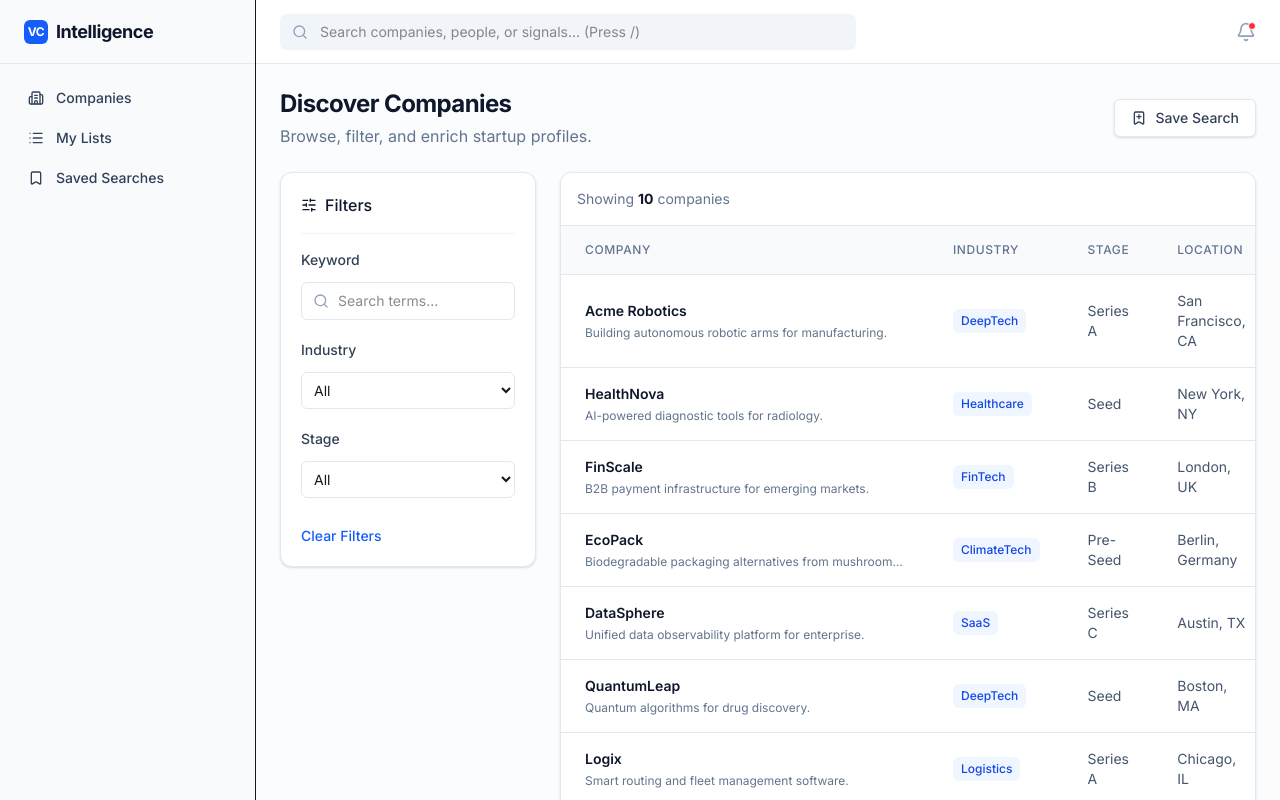
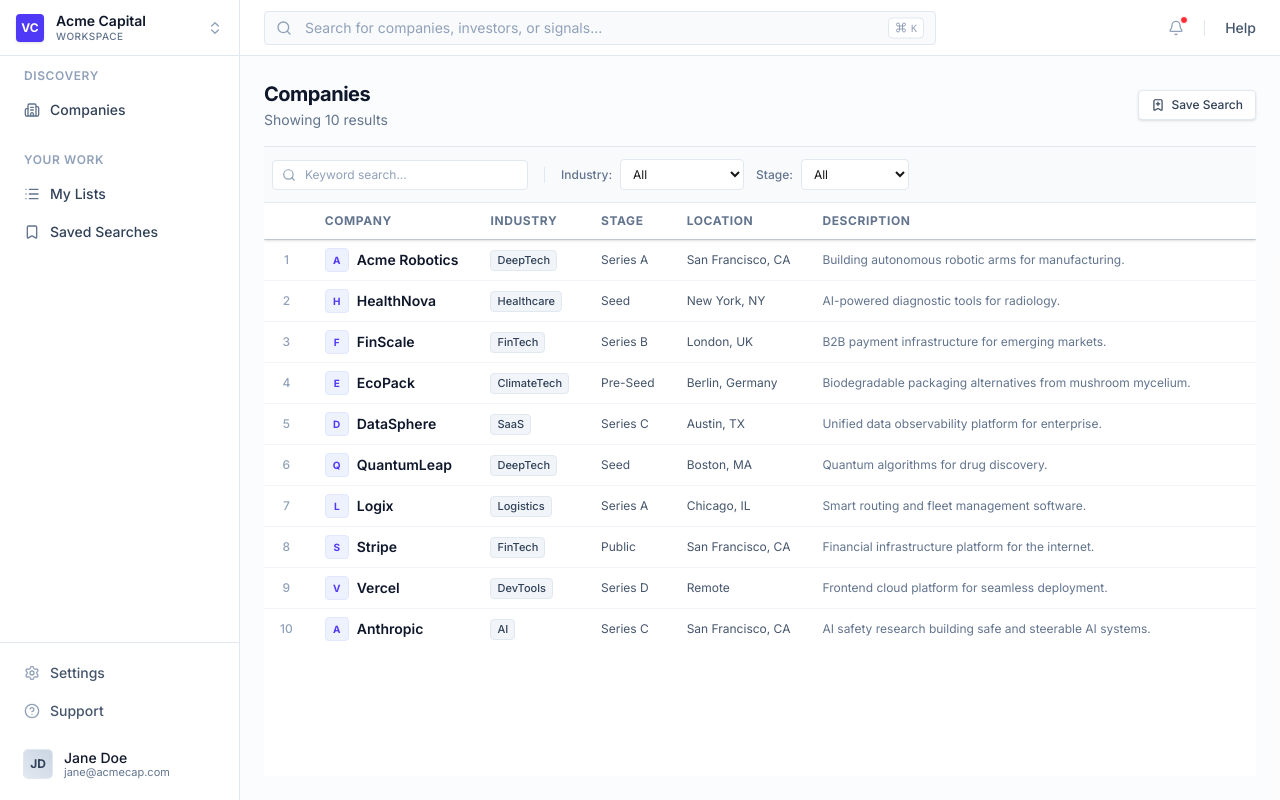
Before and after one commit to pjha26/vc-intelligence, a Next.js app: page /companies in a window 1280 px wide. Shown: the top 800 px of the page. Built offline with nearby package versions, Linux system fonts and the light colour scheme.

Commit message:
introduce Companies listing page with search, filters, and core application layout components.

```diff
--- a/src/app/companies/page.tsx
+++ b/src/app/companies/page.tsx
@@ -54,139 +54,127 @@
     };
 
     return (
-        <div className="max-w-7xl mx-auto space-y-6">
-            <div className="flex items-center justify-between">
+        <div className="h-full flex flex-col">
+            <div className="flex items-center justify-between pb-4 border-b border-slate-200 shrink-0">
                 <div>
-                    <h1 className="text-2xl font-bold text-slate-900 tracking-tight">Discover Companies</h1>
-                    <p className="text-slate-500 mt-1">Browse, filter, and enrich startup profiles.</p>
+                    <h1 className="text-xl font-bold text-slate-900 tracking-tight">Companies</h1>
+                    <p className="text-sm text-slate-500 mt-0.5">Showing {filteredCompanies.length} result{filteredCompanies.length === 1 ? '' : 's'}</p>
                 </div>
-                <div className="flex gap-3">
+                <div className="flex gap-2">
                     <button
                         onClick={handleSaveSearch}
-                        className="flex items-center space-x-2 px-4 py-2 bg-white border border-slate-200 text-slate-700 rounded-md shadow-sm font-medium hover:bg-slate-50 transition-colors text-sm"
+                        className="flex items-center space-x-1.5 px-3 py-1.5 bg-white border border-slate-200 text-slate-700 rounded shadow-sm font-medium hover:bg-slate-50 transition-colors text-xs"
                     >
-                        <BookmarkPlus className="w-4 h-4" />
+                        <BookmarkPlus className="w-3.5 h-3.5" />
                         <span>Save Search</span>
                     </button>
                 </div>
             </div>
 
-            <div className="flex gap-6">
-                {/* Filters Sidebar */}
-                <div className="w-64 shrink-0 space-y-6">
-                    <div className="bg-white p-5 rounded-xl border border-slate-200 shadow-sm">
-                        <div className="flex items-center space-x-2 font-medium text-slate-900 mb-4 pb-4 border-b border-slate-100">
-                            <SlidersHorizontal className="w-4 h-4" />
-                            <span>Filters</span>
-                        </div>
-
-                        <div className="space-y-5 flex flex-col">
-                            <div className="space-y-3 flex flex-col items-start w-full">
-                                <label className="text-sm font-medium text-slate-700">Keyword</label>
-                                <div className="relative w-full">
-                                    <Search className="w-4 h-4 absolute left-3 top-1/2 -translate-y-1/2 text-slate-400" />
+            {/* Top Filters Bar */}
+            <div className="flex items-center gap-3 py-3 border-b border-slate-200 bg-slate-50/50 shrink-0 px-2">
+                <div className="relative w-64">
+                    <Search className="w-3.5 h-3.5 absolute left-2.5 top-1/2 -translate-y-1/2 text-slate-400" />
                     <input
                         type="text"
-                                        placeholder="Search terms..."
-                                        className="w-full pl-9 pr-3 py-2 border border-slate-200 rounded-md text-sm focus:border-blue-500 focus:ring-1 focus:ring-blue-500 outline-none transition-all"
+                        placeholder="Keyword search..."
+                        className="w-full pl-8 pr-3 py-1.5 bg-white border border-slate-200 rounded text-xs focus:border-indigo-500 outline-none transition-all placeholder:text-slate-400"
                         value={search}
                         onChange={(e) => setSearch(e.target.value)}
                     />
                 </div>
-                            </div>
-
-                            <div className="space-y-3 flex flex-col items-start w-full">
-                                <label className="text-sm font-medium text-slate-700">Industry</label>
+                <div className="h-4 w-px bg-slate-200 mx-1"></div>
+                <div className="flex items-center gap-2">
+                    <span className="text-xs font-medium text-slate-500">Industry:</span>
                     <select
-                                    className="w-full p-2 border border-slate-200 rounded-md text-sm focus:border-blue-500 outline-none"
+                        className="py-1.5 pl-2 pr-6 bg-white border border-slate-200 rounded text-xs focus:border-indigo-500 outline-none cursor-pointer"
                         value={industryFilter}
                         onChange={(e) => setIndustryFilter(e.target.value)}
                     >
                         {industries.map(i => <option key={i} value={i}>{i}</option>)}
                     </select>
                 </div>
-
-                            <div className="space-y-3 flex flex-col items-start w-full">
-                                <label className="text-sm font-medium text-slate-700">Stage</label>
+                <div className="flex items-center gap-2">
+                    <span className="text-xs font-medium text-slate-500">Stage:</span>
                     <select
-                                    className="w-full p-2 border border-slate-200 rounded-md text-sm focus:border-blue-500 outline-none"
+                        className="py-1.5 pl-2 pr-6 bg-white border border-slate-200 rounded text-xs focus:border-indigo-500 outline-none cursor-pointer"
                         value={stageFilter}
                         onChange={(e) => setStageFilter(e.target.value)}
                     >
                         {stages.map(s => <option key={s} value={s}>{s}</option>)}
                     </select>
                 </div>
-
+                {(search || industryFilter !== "All" || stageFilter !== "All") && (
                     <button
                         onClick={() => {
                             setSearch("");
                             setStageFilter("All");
                             setIndustryFilter("All");
                         }}
-                                className="text-sm text-blue-600 font-medium hover:text-blue-700 w-full text-left pt-2"
+                        className="text-xs text-indigo-600 font-medium hover:text-indigo-700 ml-auto px-2"
                     >
                         Clear Filters
                     </button>
-                        </div>
-                    </div>
+                )}
             </div>
 
-                {/* Results Table */}
-                <div className="flex-1 bg-white rounded-xl border border-slate-200 shadow-sm overflow-hidden flex flex-col">
-                    <div className="p-4 border-b border-slate-200 flex items-center justify-between bg-white text-sm">
-                        <span className="text-slate-500">Showing <strong className="text-slate-900">{filteredCompanies.length}</strong> companies</span>
-                    </div>
-
-                    <div className="overflow-x-auto flex-1">
-                        <table className="w-full text-left border-collapse">
-                            <thead>
-                                <tr className="bg-slate-50 text-slate-500 text-xs uppercase tracking-wider">
-                                    <th className="px-6 py-4 font-medium border-b border-slate-200">Company</th>
-                                    <th className="px-6 py-4 font-medium border-b border-slate-200">Industry</th>
-                                    <th className="px-6 py-4 font-medium border-b border-slate-200">Stage</th>
-                                    <th className="px-6 py-4 font-medium border-b border-slate-200">Location</th>
-                                    <th className="px-6 py-4 font-medium border-b border-slate-200">Action</th>
+            {/* Dense Data Grid */}
+            <div className="flex-1 overflow-auto bg-white">
+                <table className="w-full text-left border-collapse whitespace-nowrap">
+                    <thead className="sticky top-0 z-10 bg-white border-b border-slate-200 shadow-sm">
+                        <tr className="text-xs font-semibold text-slate-500 uppercase tracking-wider">
+                            <th className="px-4 py-2.5 w-6"></th>
+                            <th className="px-4 py-2.5">Company</th>
+                            <th className="px-4 py-2.5">Industry</th>
+                            <th className="px-4 py-2.5">Stage</th>
+                            <th className="px-4 py-2.5">Location</th>
+                            <th className="px-4 py-2.5 flex-1 w-full">Description</th>
                         </tr>
                     </thead>
-                            <tbody className="divide-y divide-slate-200 text-sm">
-                                {filteredCompanies.map((company) => (
-                                    <tr key={company.id} className="hover:bg-slate-50 transition-colors group">
-                                        <td className="px-6 py-4">
-                                            <div className="flex flex-col">
-                                                <Link href={`/companies/${company.id}`} className="font-semibold text-slate-900 hover:text-blue-600 transition-colors flex items-center">
+                    <tbody className="divide-y divide-slate-100 text-sm">
+                        {filteredCompanies.map((company, idx) => (
+                            <tr key={company.id} className="group hover:bg-slate-50/80 transition-colors">
+                                <td className="px-4 py-2 text-xs text-slate-400 font-medium w-6 text-center">{idx + 1}</td>
+                                <td className="px-4 py-2 flex items-center gap-2">
+                                    <div className="w-6 h-6 rounded bg-indigo-50 flex items-center justify-center text-indigo-600 font-bold text-[10px] shrink-0 border border-indigo-100">
+                                        {company.name.charAt(0)}
+                                    </div>
+                                    <Link href={`/companies/${company.id}`} className="font-semibold text-slate-900 group-hover:text-indigo-600 transition-colors">
                                         {company.name}
                                     </Link>
-                                                <span className="text-slate-500 text-xs mt-1 truncate max-w-xs">{company.description}</span>
-                                            </div>
                                 </td>
-                                        <td className="px-6 py-4">
-                                            <span className="inline-flex items-center px-2 py-1 rounded-md text-xs font-medium bg-blue-50 text-blue-700">
+                                <td className="px-4 py-2">
+                                    <span className="inline-flex items-center px-1.5 py-0.5 rounded text-[11px] font-medium bg-slate-100 text-slate-700 border border-slate-200">
                                         {company.industry}
                                     </span>
                                 </td>
-                                        <td className="px-6 py-4 text-slate-600">{company.stage}</td>
-                                        <td className="px-6 py-4 text-slate-600">{company.location}</td>
-                                        <td className="px-6 py-4">
-                                            <Link
-                                                href={`/companies/${company.id}`}
-                                                className="opacity-0 group-hover:opacity-100 transition-opacity inline-flex items-center justify-center p-2 bg-white border border-slate-200 rounded-md hover:bg-slate-50 text-slate-700 shadow-sm"
-                                            >
-                                                <ChevronRight className="w-4 h-4" />
+                                <td className="px-4 py-2 text-slate-600 text-xs">{company.stage}</td>
+                                <td className="px-4 py-2 text-slate-600 text-xs flex items-center gap-1.5">
+                                    {company.location}
+                                </td>
+                                <td className="px-4 py-2 text-slate-500 text-xs truncate max-w-[300px] xl:max-w-[500px] relative">
+                                    {company.description}
+                                    <div className="absolute right-4 top-1/2 -translate-y-1/2 opacity-0 group-hover:opacity-100 transition-opacity bg-white/90 shadow-sm border border-slate-200 rounded px-2 py-1 flex items-center gap-2">
+                                        <Link href={`/companies/${company.id}`} className="text-[11px] font-medium text-indigo-600 hover:text-indigo-700 flex items-center gap-1">
+                                            Open Profile <ChevronRight className="w-3 h-3" />
                                         </Link>
+                                    </div>
                                 </td>
                             </tr>
                         ))}
                         {filteredCompanies.length === 0 && (
                             <tr>
-                                        <td colSpan={5} className="px-6 py-12 text-center text-slate-500">
-                                            No companies match your filters.
+                                <td colSpan={6} className="px-6 py-16 text-center">
+                                    <div className="flex flex-col items-center justify-center text-slate-500">
+                                        <Search className="w-8 h-8 md text-slate-300 mb-3" />
+                                        <p className="font-medium text-slate-900">No companies found</p>
+                                        <p className="text-sm mt-1">Adjust your filters to see more results.</p>
+                                    </div>
                                 </td>
                             </tr>
                         )}
                     </tbody>
                 </table>
-                    </div>
-                </div>
             </div>
         </div>
     );
--- a/src/components/layout/AppHeader.tsx
+++ b/src/components/layout/AppHeader.tsx
@@ -1,6 +1,6 @@
 "use client";
 
-import { Search, Bell } from "lucide-react";
+import { Search, Bell, Command, ChevronDown } from "lucide-react";
 import { useState } from "react";
 import { useRouter } from "next/navigation";
 
@@ -16,24 +16,33 @@
     };
 
     return (
-        <header className="h-16 border-b border-slate-200 bg-white flex items-center justify-between px-6">
-            <div className="flex-1 flex max-w-xl">
-                <form onSubmit={handleSearch} className="w-full relative">
-                    <Search className="w-4 h-4 absolute left-3 top-1/2 -translate-y-1/2 text-slate-400" />
+        <header className="h-14 border-b border-slate-200 bg-white flex items-center justify-between px-6 shrink-0">
+            <div className="flex-1 flex max-w-2xl">
+                <form onSubmit={handleSearch} className="w-full relative group">
+                    <Search className="w-4 h-4 absolute left-3 top-1/2 -translate-y-1/2 text-slate-400 group-focus-within:text-indigo-500 transition-colors" />
                     <input
                         type="text"
-                        placeholder="Search companies, people, or signals... (Press /)"
-                        className="w-full pl-10 pr-4 py-2 bg-slate-100 border-transparent rounded-md text-sm focus:bg-white focus:border-blue-500 focus:ring-1 focus:ring-blue-500 outline-none transition-all"
+                        placeholder="Search for companies, investors, or signals..."
+                        className="w-full pl-10 pr-12 py-1.5 bg-slate-50 border border-slate-200 rounded text-sm focus:bg-white focus:border-indigo-500 focus:ring-1 focus:ring-indigo-500 outline-none transition-all placeholder:text-slate-400"
                         value={query}
                         onChange={(e) => setQuery(e.target.value)}
                     />
+                    <div className="absolute right-3 top-1/2 -translate-y-1/2 flex items-center gap-1">
+                        <kbd className="hidden sm:inline-flex items-center gap-1 px-1.5 py-0.5 rounded border border-slate-200 bg-white text-[10px] font-medium text-slate-400">
+                            <Command className="w-3 h-3" /> K
+                        </kbd>
+                    </div>
                 </form>
             </div>
 
-            <div className="flex items-center space-x-4">
-                <button className="text-slate-400 hover:text-slate-600 transition-colors relative">
-                    <Bell className="w-5 h-5" />
-                    <span className="absolute top-0 right-0 w-2 h-2 bg-red-500 rounded-full border border-white"></span>
+            <div className="flex items-center space-x-5 ml-6">
+                <button className="text-slate-400 hover:text-slate-700 transition-colors relative">
+                    <Bell className="w-4 h-4" />
+                    <span className="absolute -top-1 -right-1 w-2 h-2 bg-red-500 rounded-full border border-white"></span>
+                </button>
+                <div className="h-4 w-px bg-slate-200"></div>
+                <button className="flex items-center gap-2 text-sm font-medium text-slate-600 hover:text-slate-900 transition-colors">
+                    <span>Help</span>
                 </button>
             </div>
         </header>
--- a/src/components/layout/AppSidebar.tsx
+++ b/src/components/layout/AppSidebar.tsx
@@ -1,43 +1,70 @@
 import Link from "next/link";
-import { Building2, List, Bookmark, Search } from "lucide-react";
+import { Building2, List, Bookmark, Search, ChevronsUpDown, Home, Settings, HelpCircle } from "lucide-react";
 
 export function AppSidebar() {
   return (
-    <aside className="w-64 border-r bg-slate-50 min-h-screen flex flex-col">
-      <div className="h-16 flex items-center px-6 border-b border-slate-200">
-        <div className="font-bold text-lg tracking-tight text-slate-900 flex items-center space-x-2">
-          <div className="w-6 h-6 bg-blue-600 rounded-md flex items-center justify-center">
-            <span className="text-white text-xs font-bold">VC</span>
+    <aside className="w-60 border-r border-slate-200 bg-white min-h-screen flex flex-col text-sm">
+      {/* Workspace Selector */}
+      <div className="h-14 flex items-center px-4 border-b border-slate-200 hover:bg-slate-50 cursor-pointer transition-colors">
+        <div className="flex-1 flex items-center space-x-3">
+          <div className="w-7 h-7 bg-indigo-600 rounded flex items-center justify-center shadow-sm">
+            <span className="text-white text-xs font-bold leading-none">VC</span>
           </div>
-          <span>Intelligence</span>
+          <div className="flex flex-col">
+            <span className="font-semibold text-slate-900 leading-tight">Acme Capital</span>
+            <span className="text-[10px] text-slate-500 font-medium uppercase tracking-wider">Workspace</span>
           </div>
         </div>
+        <ChevronsUpDown className="w-4 h-4 text-slate-400" />
+      </div>
 
-      <div className="p-4 flex-1">
-        <nav className="space-y-1">
-          <Link href="/companies" className="flex items-center space-x-3 px-3 py-2 text-sm font-medium rounded-md hover:bg-slate-100 text-slate-700">
-            <Building2 className="w-4 h-4" />
+      {/* Main Navigation */}
+      <div className="p-3 flex-1 overflow-y-auto">
+        <div className="mb-6">
+          <div className="px-3 mb-2 text-xs font-semibold text-slate-400 uppercase tracking-wider">Discovery</div>
+          <nav className="space-y-0.5">
+            <Link href="/companies" className="flex items-center space-x-2.5 px-3 py-2 text-slate-700 font-medium rounded hover:bg-slate-100 transition-colors">
+              <Building2 className="w-4 h-4 text-slate-500" />
               <span>Companies</span>
             </Link>
-          <Link href="/lists" className="flex items-center space-x-3 px-3 py-2 text-sm font-medium rounded-md hover:bg-slate-100 text-slate-700">
-            <List className="w-4 h-4" />
+          </nav>
+        </div>
+
+        <div className="mb-6">
+          <div className="px-3 mb-2 text-xs font-semibold text-slate-400 uppercase tracking-wider">Your Work</div>
+          <nav className="space-y-0.5">
+            <Link href="/lists" className="flex items-center space-x-2.5 px-3 py-2 text-slate-700 font-medium rounded hover:bg-slate-100 transition-colors">
+              <List className="w-4 h-4 text-slate-500" />
               <span>My Lists</span>
             </Link>
-          <Link href="/saved" className="flex items-center space-x-3 px-3 py-2 text-sm font-medium rounded-md hover:bg-slate-100 text-slate-700">
-            <Bookmark className="w-4 h-4" />
+            <Link href="/saved" className="flex items-center space-x-2.5 px-3 py-2 text-slate-700 font-medium rounded hover:bg-slate-100 transition-colors">
+              <Bookmark className="w-4 h-4 text-slate-500" />
               <span>Saved Searches</span>
             </Link>
           </nav>
         </div>
+      </div>
 
-      <div className="p-4 border-t border-slate-200">
-        <div className="flex items-center space-x-3 text-sm text-slate-500">
-          <div className="w-8 h-8 rounded-full bg-slate-300 flex items-center justify-center text-slate-700 font-bold">
-            U
+      {/* Footer Navigation */}
+      <div className="p-3 border-t border-slate-200">
+        <nav className="space-y-0.5 mb-3">
+          <button className="w-full flex items-center space-x-2.5 px-3 py-2 text-slate-600 font-medium rounded hover:bg-slate-100 transition-colors">
+            <Settings className="w-4 h-4 text-slate-400" />
+            <span>Settings</span>
+          </button>
+          <button className="w-full flex items-center space-x-2.5 px-3 py-2 text-slate-600 font-medium rounded hover:bg-slate-100 transition-colors">
+            <HelpCircle className="w-4 h-4 text-slate-400" />
+            <span>Support</span>
+          </button>
+        </nav>
+
+        <div className="flex items-center space-x-3 px-3 py-2 rounded hover:bg-slate-50 cursor-pointer">
+          <div className="w-7 h-7 rounded-sm bg-gradient-to-tr from-slate-200 to-slate-300 flex items-center justify-center text-slate-700 font-bold text-xs ring-1 ring-slate-200">
+            JD
           </div>
-          <div className="flex flex-col">
-            <span className="font-medium text-slate-900">User</span>
-            <span className="text-xs">Investor</span>
+          <div className="flex flex-col flex-1">
+            <span className="font-medium text-slate-900 leading-tight">Jane Doe</span>
+            <span className="text-[11px] text-slate-500 leading-tight">jane@acmecap.com</span>
           </div>
         </div>
       </div>
```
Lines whose indentation alone changed are shown as unchanged.
